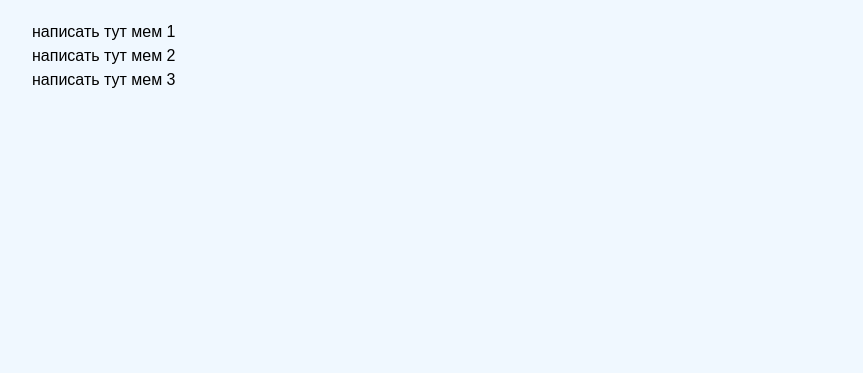
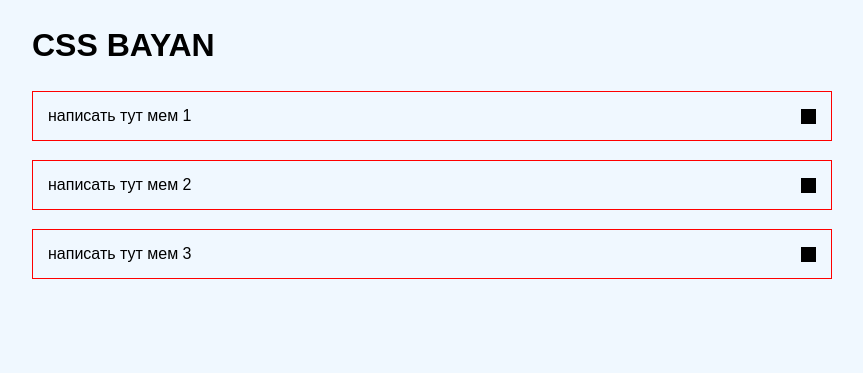
Before and after one commit to Kravius/cssBayan, a plain HTML site: page cssBayan/index.html in a window 1280 px wide. Shown: the whole page, without its empty margins (208-1071 px from the left). Drawn offline with Linux system fonts and the light colour scheme.

Commit message:
feat: work html css 21:28:59Sunday, 12 March, 2023

```diff
--- a/cssBayan/index.html
+++ b/cssBayan/index.html
@@ -8,15 +8,16 @@
 	<link rel="stylesheet" href="style.css">
 </head>
 <body>
-
 	<div class="center">
+		<header><h1>CSS BAYAN</h1></header>
 
 		<div class="cust-accord">
 
 			<div class="accord-li">
-				<label  for="accord-1">написать тут мем 1</label>
+				<label class="accord-btn" for="accord-1">написать тут мем 1</label>
 				<input id="accord-1" type="radio" name="cust-accord">
 				<div class="accord-toggle">
+					<div class="accord-toggle-inner">
 				feat: add basic page layout
 					feat: implement search box
 					feat: implement request to youtube API
@@ -26,15 +27,17 @@
 					feat: add social links
 					feat: add physical security section
 					feat: add real social icons
+				</div>
 			</div>
 			</div>
 
 
 			<div class="accord-li">
-				<label for="accord-2">написать тут мем 2</label>
+				<label class="accord-btn" for="accord-2">написать тут мем 2</label>
 				<input id="accord-2" type="radio" name="cust-accord">
 
 				<div class="accord-toggle">
+					<div class="accord-toggle-inner">
 				feat: add basic page layout
 					feat: implement search box
 					feat: implement request to youtube API
@@ -44,15 +47,17 @@
 					feat: add social links
 					feat: add physical security section
 					feat: add real social icons
+				</div>
 			</div>
 			</div>
 
 
 			<div class="accord-li">
-				<label  for="accord-3">написать тут мем 3</label>
+				<label class="accord-btn" for="accord-3">написать тут мем 3</label>
 				<input id="accord-3" type="radio" name="cust-accord">
 
 				<div class="accord-toggle">
+					<div class="accord-toggle-inner">
 				feat: add basic page layout
 					feat: implement search box
 					feat: implement request to youtube API
@@ -62,6 +67,7 @@
 					feat: add social links
 					feat: add physical security section
 					feat: add real social icons
+					</div>
 			</div>
 			</div>
 
--- a/cssBayan/style.css
+++ b/cssBayan/style.css
@@ -25,7 +25,50 @@ body {
 	z-index: -1;
 	opacity: 0;
 }
+
+.accord-li > input[type="radio"]:checked ~ .accord-toggle {
+	max-height: 2300px;
+	-webkit-transition: .3em;
+	-o-transition: .3em;
+	transition: 3s;
+}
+
 .accord-toggle {
 	max-height: 0;
 	overflow: hidden;
+	-webkit-transition: .3em;
+	-o-transition: .3em;
+	transition: .3s;
 }
+
+.accord-btn {
+	display: flex;
+	min-height: 50px;
+	align-items: center;
+	padding: 10px 15px;
+	border: 1px solid red;
+	margin-bottom: -1px;
+	cursor: pointer;
+	position: relative;
+}
+
+.accord-li {
+	margin-bottom: 20px;
+	cursor: pointer;
+}
+.accord-btn::after {
+	display: block;
+	content: '';
+	width: 15px;
+	height: 15px;
+	position: absolute;
+	right: 15px;
+	top: 50%;
+	margin-top: -7px;
+	background-color: #000;
+
+}
+
+.accord-toggle-inner {
+	padding: 10px 15px;
+}
```
